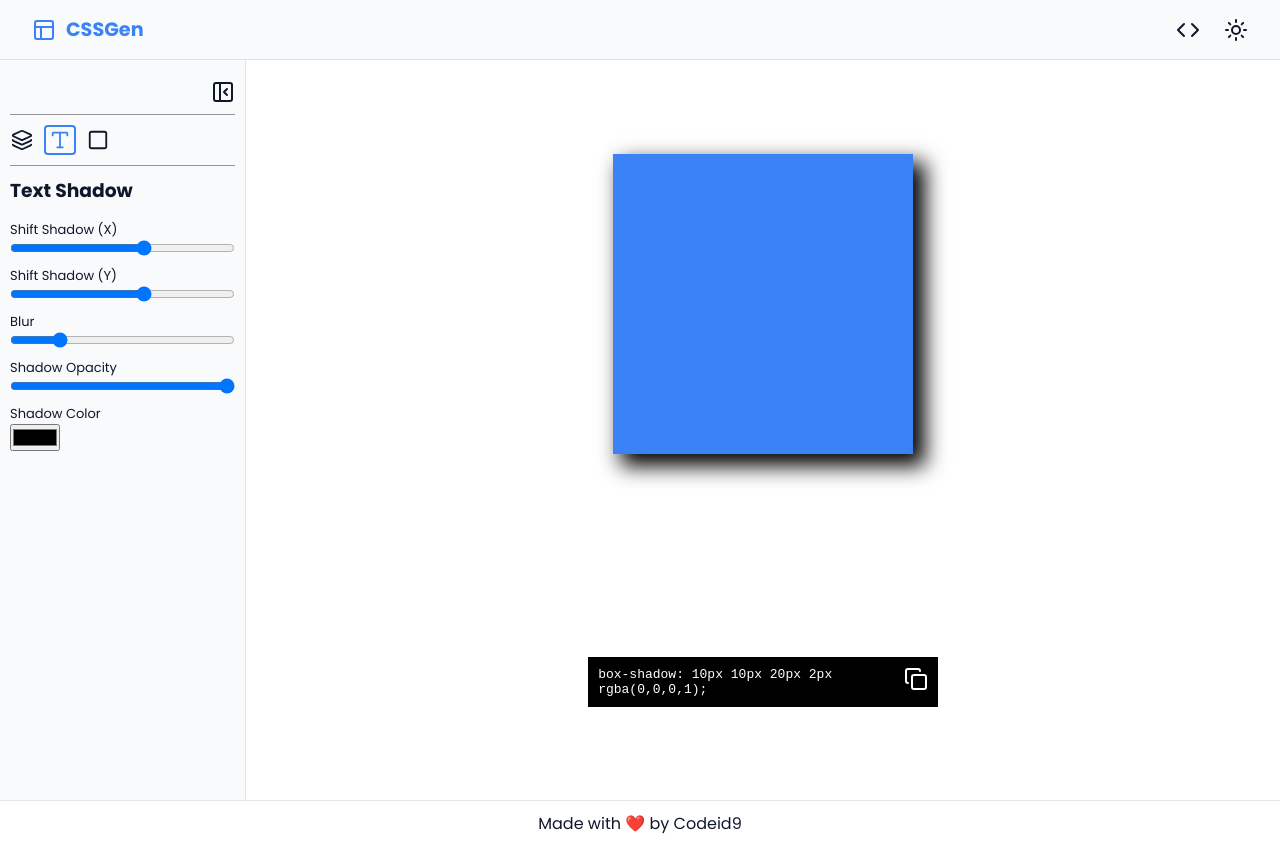
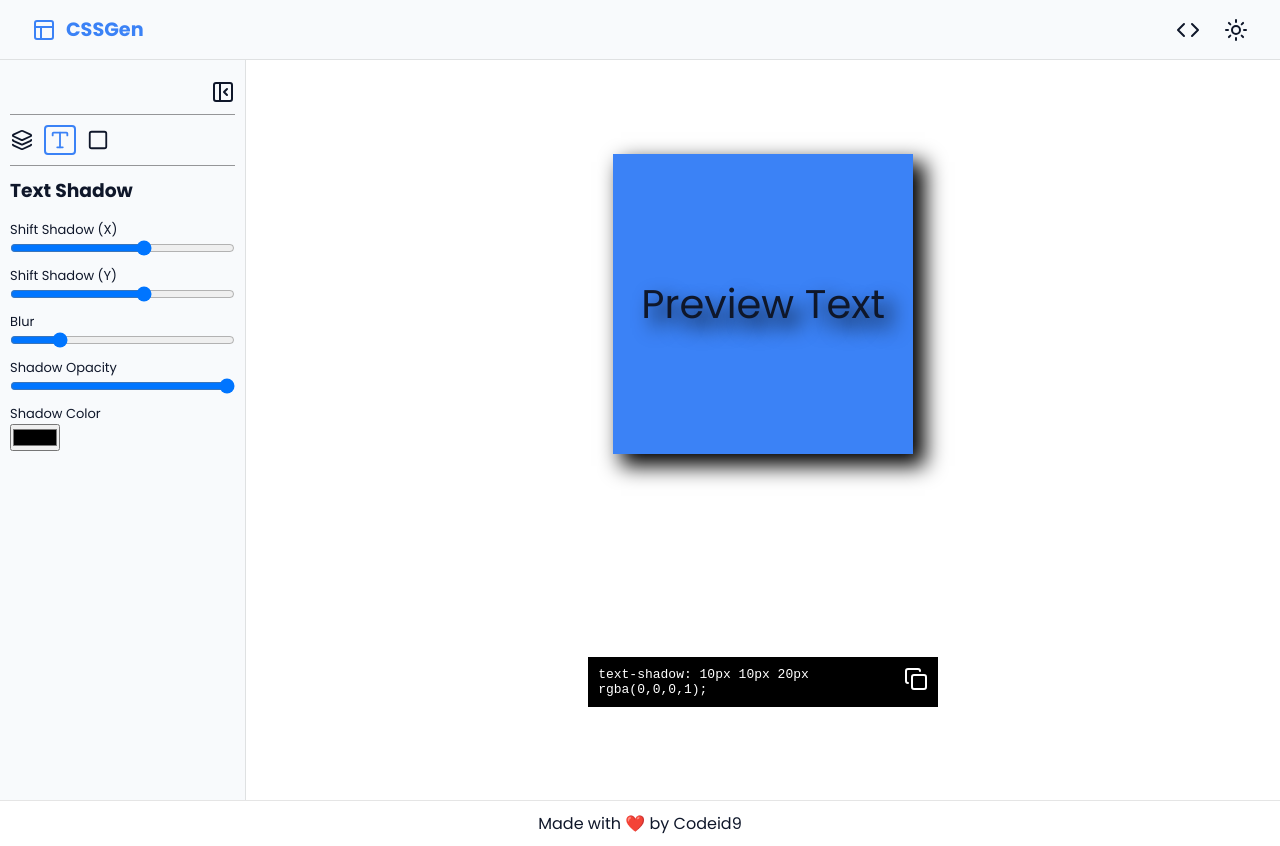
Before and after one commit to codeid9/css-generator, a plain HTML site: page index.html in a window 1280 px wide. Both pictures are taken after a click on the button 64 px from the left and 140 px from the top of the page. Drawn offline with nearby package versions, Linux system fonts and the light colour scheme.

Commit message:
text shadow funtionality added

```diff
--- a/index.html
+++ b/index.html
@@ -123,7 +123,7 @@
             </aside>
             <!-- preview or code area -->
             <section class="preview-area">
-                <div id="target-box"></div>
+                <div id="target-box">Preview Text</div>
                 <div class="code-preview">
                     <code id="code"></code>
                     <button id="copy-code-btn">
--- a/scripts/main.js
+++ b/scripts/main.js
@@ -78,6 +78,17 @@ function initInputs() {
         }
     });
     // text-shadow listeners
+    const tsControls = ["ts-x", "ts-y", "ts-blur", "ts-opacity", "ts-color"];
+    tsControls.forEach((id) => {
+        const input = document.getElementById(id);
+        if (input) {
+            input.addEventListener("input", (e) => {
+                const prop = id.split("-")[1];
+                appState.settings.textShadow[prop] = e.target.value;
+                renderPreview();
+            });
+        }
+    });
 }
 // View Output
 function renderPreview() {
@@ -89,13 +100,18 @@ function renderPreview() {
     const bsStr = `${bs.x}px ${bs.y}px ${bs.blur}px ${bs.spread}px ${bsColor}`;
 
     // text Shadow
+    const ts = s.textShadow;
+    const tsColor = HextoRGBA(ts.color, ts.opacity);
+    const tsStr = `${ts.x}px ${ts.y}px ${ts.blur}px ${tsColor}`;
 
     // apply css on target
     targetBox.style.boxShadow = bsStr;
-
+    targetBox.style.textShadow = tsStr;
     // Show Active Tool's output
     if (appState.activeTool === "box-shadow") {
         codeOutput.innerText = `box-shadow: ${bsStr};`;
+    } else if (appState.activeTool === "text-shadow") {
+        codeOutput.innerText = `text-shadow: ${tsStr};`;
     }
 }
 
--- a/styles/index.css
+++ b/styles/index.css
@@ -178,6 +178,10 @@ body {
     height:300px;
     aspect-ratio: 1/1;
     background: var(--accent-color);
+    display: flex;
+    align-items: center;
+    justify-content: center;
+    font-size: 2.5rem;
 }
 /* ----footer----  */
 footer{
```
